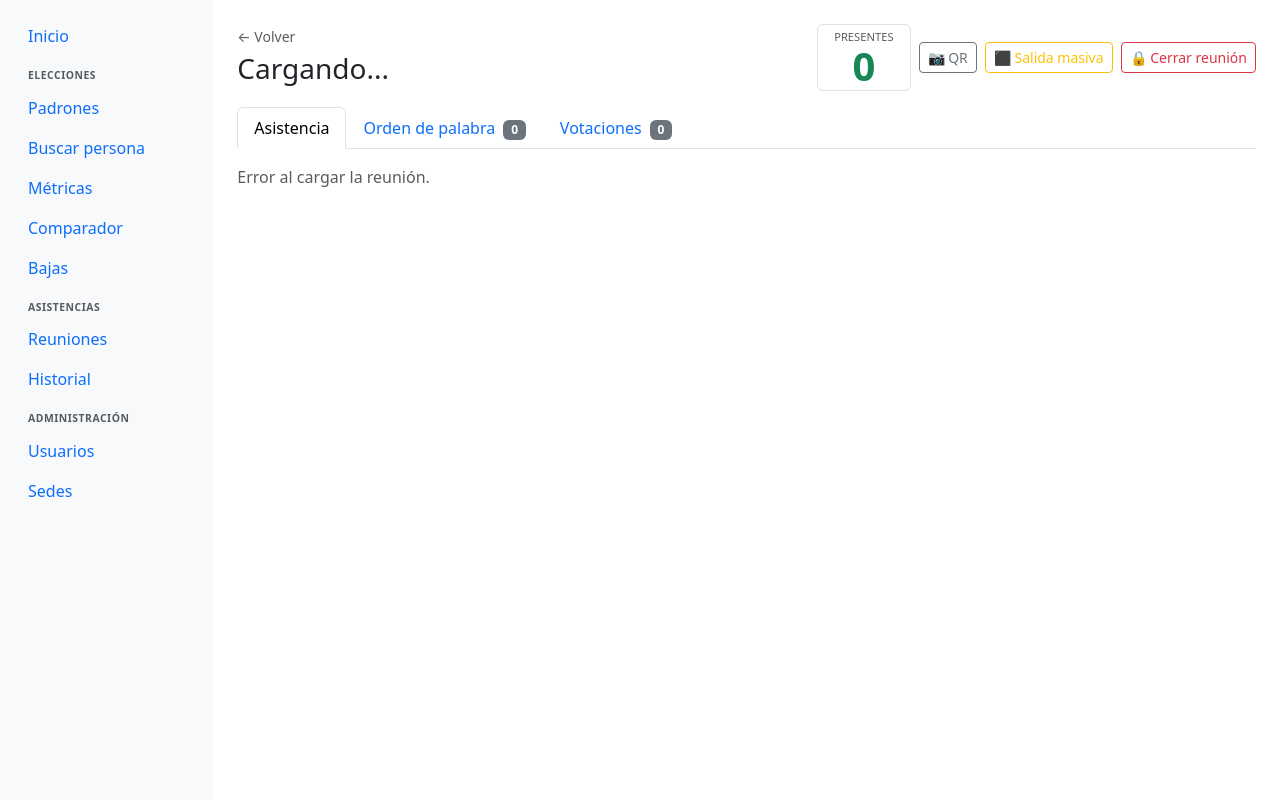
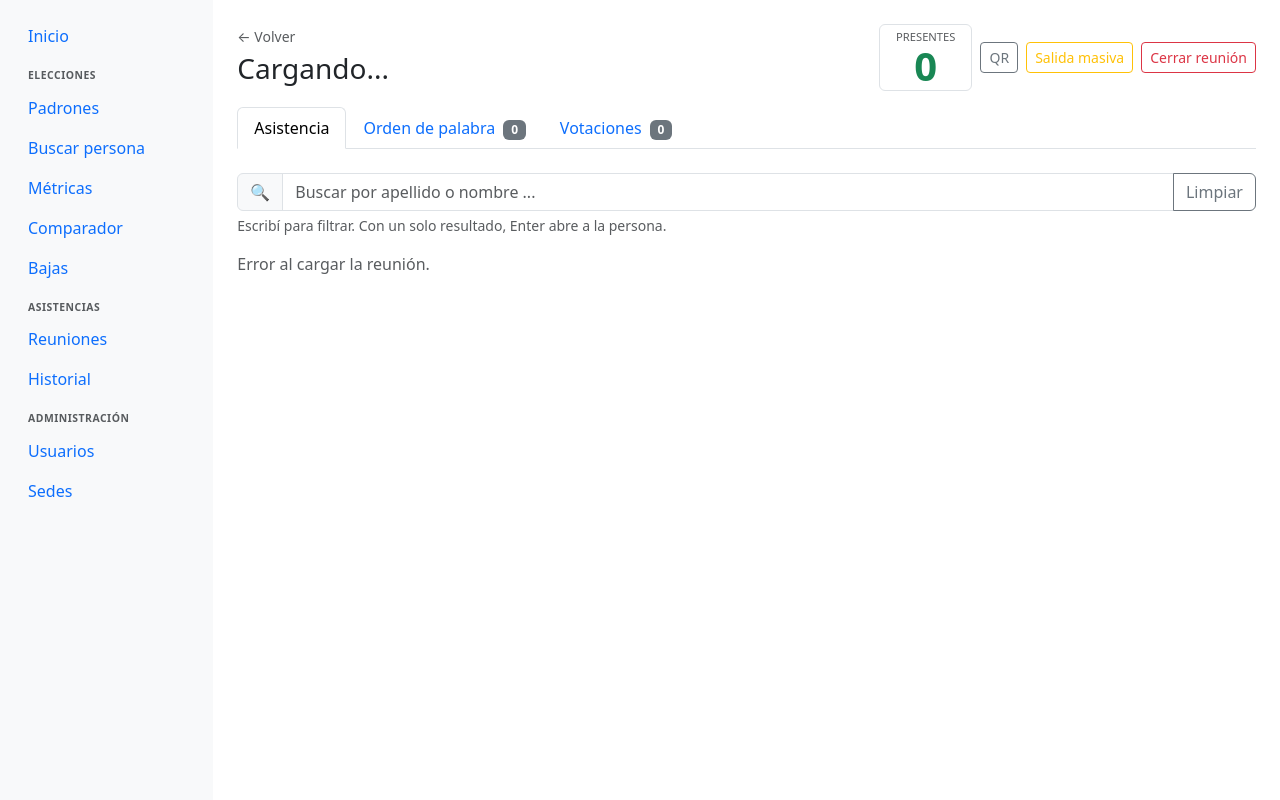
Before and after one commit to eMollo/padron_universitario, a Laravel app: page /asistencia/1 in a window 1280 px wide. Shown: the part 56-856 px from the top of the page. Run offline with Laravel 12, Linux system fonts and the light colour scheme; a user stored in the database is signed in; data comes from the database, SQL or seed files in the repository; data that the repository does not hold is empty; parts of the project's set-up code (start-up, migrations or seed data) failed here and were passed over; some libraries are stand-ins or nearby versions.

Commit message:
Buscador en asistencias

```diff
--- a/resources/views/asistencia/detalle.blade.php
+++ b/resources/views/asistencia/detalle.blade.php
@@ -418,9 +418,9 @@ function renderVotaciones(votaciones, tipoReunion) {
             <div class="card-header fw-semibold d-flex justify-content-between align-items-center">
                 <span>${v.orden}. ${esc(v.descripcion)}</span>
                 <div class="d-flex gap-3 small">
-                    <span class="text-success fw-bold">✅ ${v.resumen.afirmativo}</span>
-                    <span class="text-danger fw-bold">❌ ${v.resumen.negativo}</span>
-                    <span class="text-muted fw-bold">⬜ ${v.resumen.abstencion}</span>
+                    <span class="text-success fw-bold">Afirmativo ${v.resumen.afirmativo}</span>
+                    <span class="text-danger fw-bold">Negativo ${v.resumen.negativo}</span>
+                    <span class="text-muted fw-bold">Abstención ${v.resumen.abstencion}</span>
                     <span class="fw-bold border-start ps-3">Total: ${v.resumen.total}</span>
                 </div>
             </div>
--- a/resources/views/asistencia/sala.blade.php
+++ b/resources/views/asistencia/sala.blade.php
@@ -39,14 +39,14 @@
             {{-- Botones --}}
             <a href="/asistencia/{{ $id }}/qr"
                target="_blank" class="btn btn-outline-secondary btn-sm">
-                📷 QR
+                QR
             </a>
             @if(auth()->user()?->hasAnyRole(['admin','consejo_superior']))
             <button class="btn btn-outline-warning btn-sm" onclick="abrirModalSalidaMasiva()">
-                ⬛ Salida masiva
+                Salida masiva
             </button>
             <button class="btn btn-outline-danger btn-sm" onclick="abrirModalCerrar()">
-                🔒 Cerrar reunión
+                Cerrar reunión
             </button>
             @endif
         </div>
@@ -75,6 +75,20 @@
 
     {{-- TAB: ASISTENCIA --}}
     <div id="tab-asistencia">
+
+        {{-- Buscador: queda fijo arriba mientras se recorre la lista --}}
+        <div class="sticky-top bg-body pt-2 pb-2 mb-2">
+            <div class="input-group">
+                <span class="input-group-text">🔍</span>
+                <input type="search" id="buscador-asistencia" class="form-control"
+                    placeholder="Buscar por apellido o nombre ..." autocomplete="off">
+                <button type="button" class="btn btn-outline-secondary" onclick="limpiarBusqueda()">
+                    Limpiar
+                </button>
+            </div>
+            <div id="buscador-info" class="small text-muted mt-1" style="min-height:1.2rem;"></div>
+        </div>
+
         <div id="estado-carga" class="text-muted">Cargando participantes...</div>
         <div id="contenido-asistencia"></div>
     </div>
@@ -254,6 +268,7 @@ async function cargarSala() {
 
         // Render asistencia
         renderAsistencia(data.participantes, data.personas_extra ?? []);
+        enfocarBuscador();
 
         // Select de oradores: solo los presentes
         datosParticipantes = data;
@@ -285,11 +300,11 @@ function renderAsistencia(participantes, personasExtra) {
     let html   = '';
 
     Object.entries(participantes).forEach(([claustro, listas]) => {
-        html += `<h5 class="border-bottom pb-1 mt-4 mb-3">${esc(claustro)}</h5>`;
+        html += `<div class="grupo-claustro"><h5 class="border-bottom pb-1 mt-4 mb-3">${esc(claustro)}</h5>`;
 
         listas.forEach(lista => {
             html += `
-                <div class="mb-3">
+                <div class="mb-3 bloque-lista">
                     <div class="d-flex justify-content-between align-items-center mb-1">
                         <div class="text-muted small fw-semibold">
                             Lista #${esc(lista.numero)} — ${esc(lista.nombre)}
@@ -309,20 +324,25 @@ function renderAsistencia(participantes, personasExtra) {
             // Agregar a la lista global de personas
             lista.postulantes.forEach(p => todasLasPersonas.push(p));
         });
+
+        html += '</div>';   // cierra .grupo-claustro
     });
 
     // Personas extra (solo asamblea)
     if (personasExtra.length > 0) {
-        html += `<h5 class="border-bottom pb-1 mt-4 mb-3">Invitados / Extra</h5>
+        html += `<div class="grupo-claustro">
+            <h5 class="border-bottom pb-1 mt-4 mb-3">Invitados / Extra</h5>
             <table class="table table-sm table-hover">
                 <tbody>
                     ${personasExtra.map(p => filaPersona(p)).join('')}
                 </tbody>
-            </table>`;
+            </table>
+        </div>`;
         personasExtra.forEach(p => todasLasPersonas.push(p));
     }
 
     cont.innerHTML = html;
+    aplicarFiltroBusqueda();
 }
 
 function filaPersona(p, idLista) {
@@ -338,6 +358,7 @@ function filaPersona(p, idLista) {
             data-id="${p.id}"
             data-lista="${idLista ?? ''}"
             data-nombre="${esc(p.apellido)}, ${esc(p.nombre)}"
+            data-buscar="${normalizar(`${p.apellido} ${p.nombre} ${p.dni ?? ''}`)}"
             onclick="abrirModalEstadoDesdeFila(this)"
         >
             <td style="width:2rem;" class="text-muted">${esc(p.orden)}</td>
@@ -362,6 +383,102 @@ function badgeParaEstado(estado) {
         case 'salida':          return '<span class="badge bg-secondary">Retirado</span>';
         default:                return '<span class="badge bg-light text-muted">Ausente</span>';
     }
+}
+
+// ============================================================
+// BUSCADOR DE PERSONAS (asistencia)
+// Filtra mientras se escribe por apellido, nombre o DNI, en cualquier orden:
+// "juan perez" encuentra a "PEREZ, JUAN". Sin tildes ni mayúsculas ni signos:
+// "dangelo" encuentra a "D'ANGELO" y "munoz" a "MUÑOZ".
+// ============================================================
+
+function normalizar(texto) {
+    return String(texto ?? '')
+        .normalize('NFD').replace(/[\u0300-\u036f]/g, '')   // quita tildes (ñ -> n)
+        .toLowerCase()
+        .replace(/[^a-z0-9 ]/g, '')                          // quita puntos, comas, apóstrofes
+        .replace(/\s+/g, ' ')
+        .trim();
+}
+
+function aplicarFiltroBusqueda() {
+    const input = document.getElementById('buscador-asistencia');
+    if (!input) return;
+
+    const tokens = normalizar(input.value).split(' ').filter(Boolean);
+    let visibles = 0;
+
+    document.querySelectorAll('#contenido-asistencia tr.persona-row').forEach(fila => {
+        const coincide = tokens.every(t => (fila.dataset.buscar ?? '').includes(t));
+        fila.classList.toggle('d-none', !coincide);
+        if (coincide) visibles++;
+    });
+
+    // Oculta las listas y los claustros que quedaron sin filas visibles
+    ['.bloque-lista', '.grupo-claustro'].forEach(sel => {
+        document.querySelectorAll(`#contenido-asistencia ${sel}`).forEach(bloque => {
+            bloque.classList.toggle('d-none', !bloque.querySelector('tr.persona-row:not(.d-none)'));
+        });
+    });
+
+    const info = document.getElementById('buscador-info');
+    if (tokens.length === 0) {
+        info.textContent = 'Escribí para filtrar. Con un solo resultado, Enter abre a la persona.';
+        info.className   = 'small text-muted mt-1';
+    } else if (visibles === 0) {
+        info.textContent = 'Sin resultados.';
+        info.className   = 'small text-danger mt-1';
+    } else {
+        info.textContent = visibles === 1
+            ? '1 resultado — Enter para abrirlo'
+            : `${visibles} resultados`;
+        info.className   = 'small text-muted mt-1';
+    }
+}
+
+function limpiarBusqueda() {
+    const input = document.getElementById('buscador-asistencia');
+    input.value = '';
+    aplicarFiltroBusqueda();
+    input.focus();
+}
+
+// Deja el cursor listo para buscar a la siguiente persona
+function enfocarBuscador() {
+    const input = document.getElementById('buscador-asistencia');
+    if (!input) return;
+
+    // Solo con mouse/teclado: en una tablet abriría el teclado en pantalla sin que lo pidan
+    const conTeclado = window.matchMedia ? window.matchMedia('(pointer: fine)').matches : true;
+    if (!conTeclado) return;
+
+    input.focus();
+    input.select();
+}
+
+function iniciarBuscador() {
+    const input = document.getElementById('buscador-asistencia');
+
+    input.addEventListener('input', aplicarFiltroBusqueda);
+
+    input.addEventListener('keydown', (e) => {
+        if (e.key === 'Escape') {
+            limpiarBusqueda();
+            return;
+        }
+
+        if (e.key === 'Enter') {
+            e.preventDefault();
+            const visibles = document.querySelectorAll('#contenido-asistencia tr.persona-row:not(.d-none)');
+            if (visibles.length === 1) abrirModalEstadoDesdeFila(visibles[0]);
+        }
+    });
+
+    // Al cerrar el modal de estado, vuelve el cursor al buscador (texto seleccionado:
+    // lo próximo que se escriba reemplaza la búsqueda anterior)
+    document.getElementById('modalEstado').addEventListener('hidden.bs.modal', enfocarBuscador);
+
+    aplicarFiltroBusqueda();
 }
 
 // ============================================================
@@ -911,6 +1028,7 @@ async function cambiarTab(tab) {
 // ARRANQUE
 // ============================================================
 
+iniciarBuscador();
 cargarSala();
 
 </script>
```
